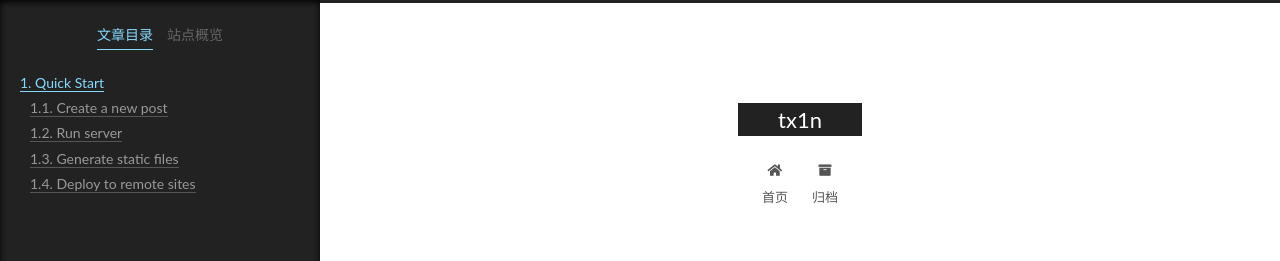
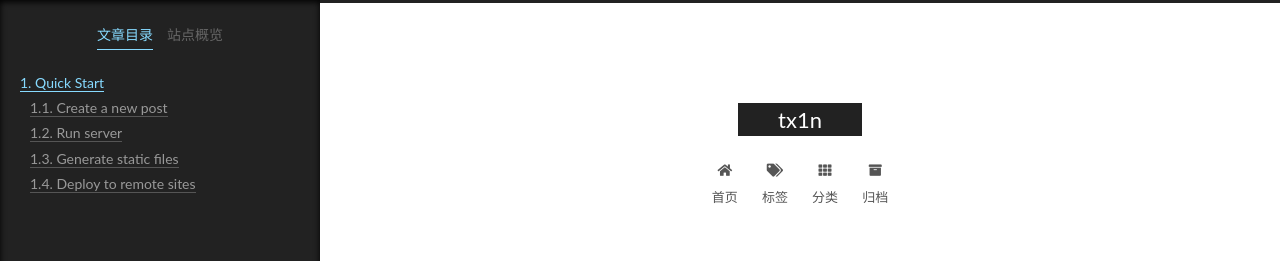
Before and after one commit to tx1n03/tx1n03.github.io, a plain HTML site: page 2024/10/31/hello-world/index.html in a window 1280 px wide. Shown: the top 261 px of the page. Drawn offline with Linux system fonts and the light colour scheme.

Commit message:
Site updated: 2024-10-31 19:51:42

```diff
--- a/2024/10/31/hello-world/index.html
+++ b/2024/10/31/hello-world/index.html
@@ -115,6 +115,16 @@
         <li class="menu-item menu-item-home">
 
     <a href="/" rel="section"><i class="fa fa-home fa-fw"></i>首页</a>
+
+  </li>
+        <li class="menu-item menu-item-tags">
+
+    <a href="/tags/" rel="section"><i class="fa fa-tags fa-fw"></i>标签</a>
+
+  </li>
+        <li class="menu-item menu-item-categories">
+
+    <a href="/categories/" rel="section"><i class="fa fa-th fa-fw"></i>分类</a>
 
   </li>
         <li class="menu-item menu-item-archives">
```
Also changed, not shown: archives/2024/10/index.html (+10 -0 lines), archives/2024/index.html (+10 -0 lines), archives/index.html (+10 -0 lines), categories/index.html (+10 -0 lines), index.html (+10 -0 lines).
